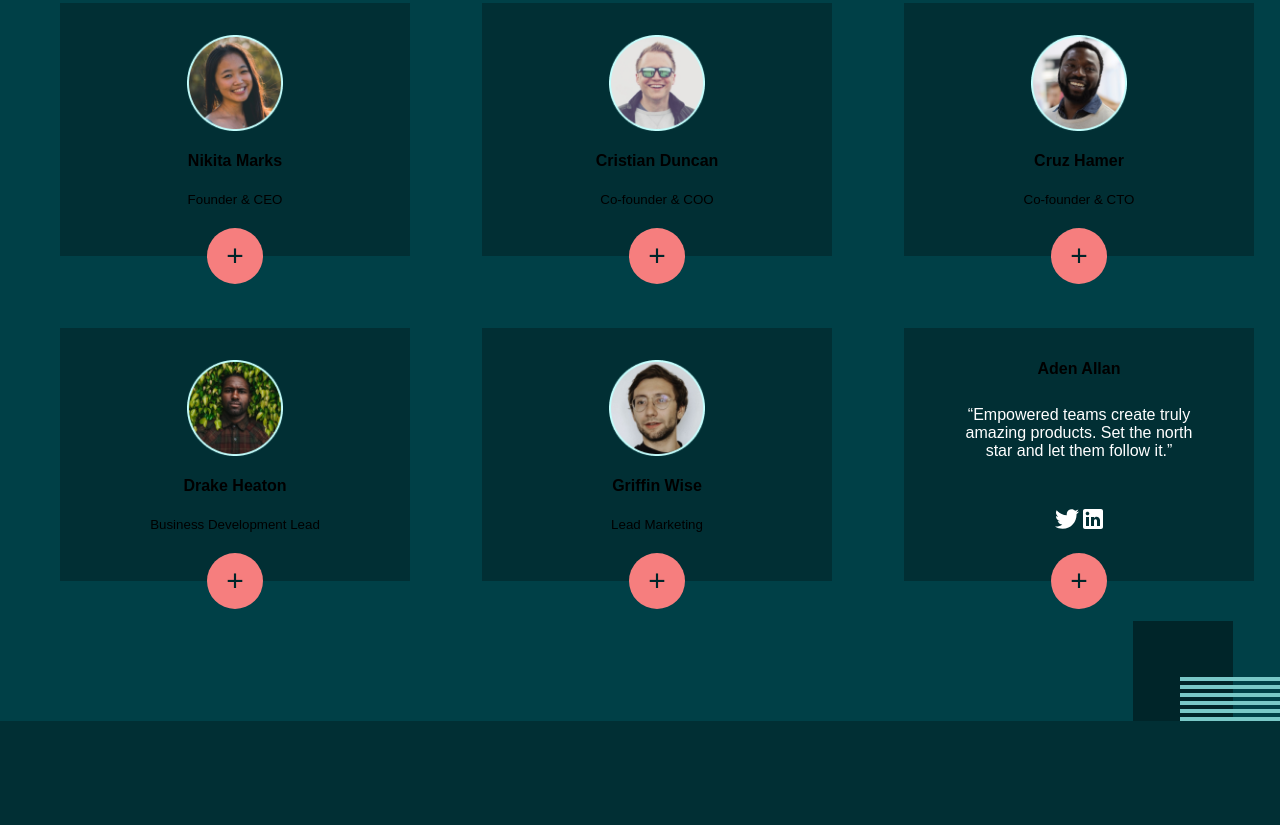
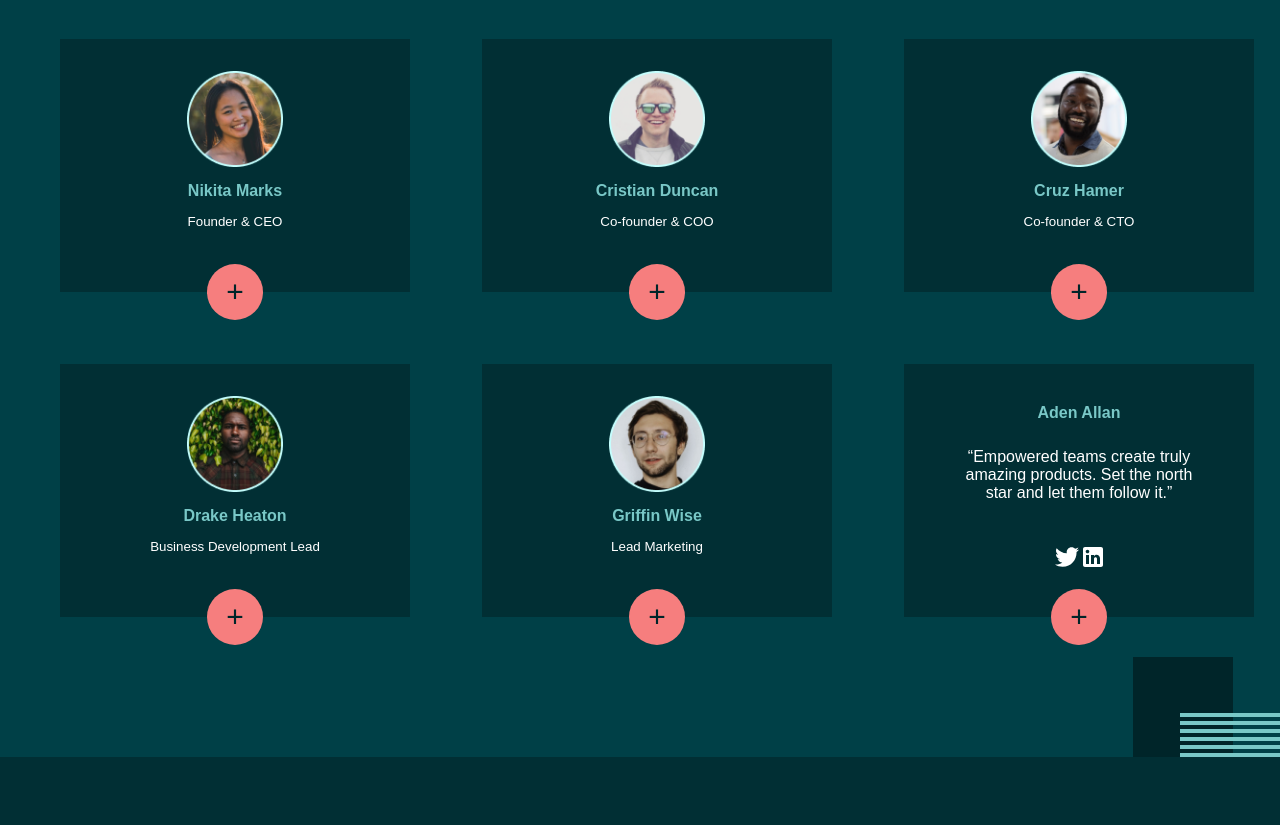
Before and after one commit to IboTheBest/Myteam, a plain HTML site: page about.html in a window 1280 px wide. Shown: the part 755-1580 px from the top of the page. Drawn offline with nearby package versions, Linux system fonts and the light colour scheme.

Commit message:
initial commit

```diff
--- a/scss/about/_meet-about.scss
+++ b/scss/about/_meet-about.scss
@@ -43,11 +43,16 @@
 .meet-list li:hover{
     background: #002529;
 }
-.meet-list p{
+.meet-list li small,p{
     text-align: center;
     color: white;
     margin-top: 8px;
     margin-bottom: 28px;
+}
+.meet-list li strong{
+    text-align: center;
+    color: #79C8C7;
+    margin-top: 8px;
 }
 .meet-list li button{
     width: 56px;
```
Also changed, not shown: css/main.css, 1 other file.
